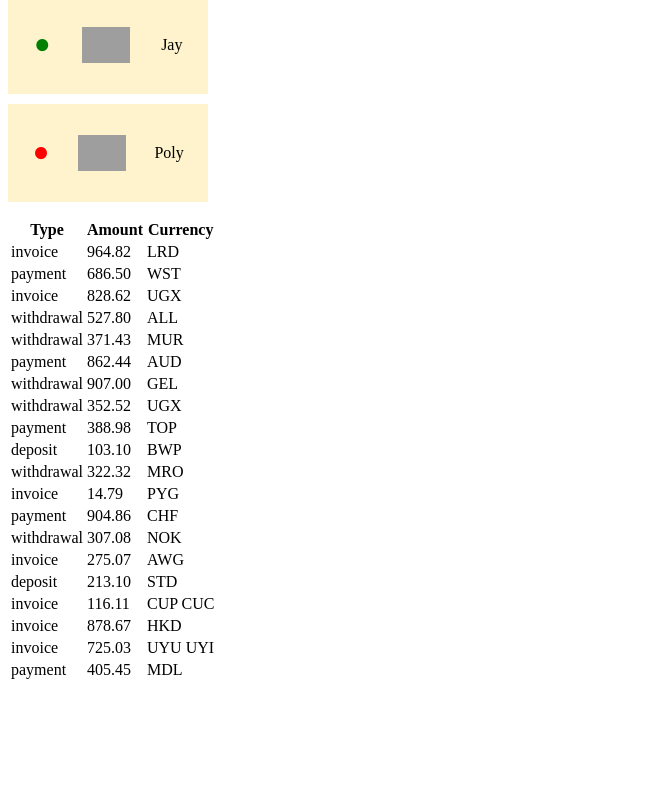
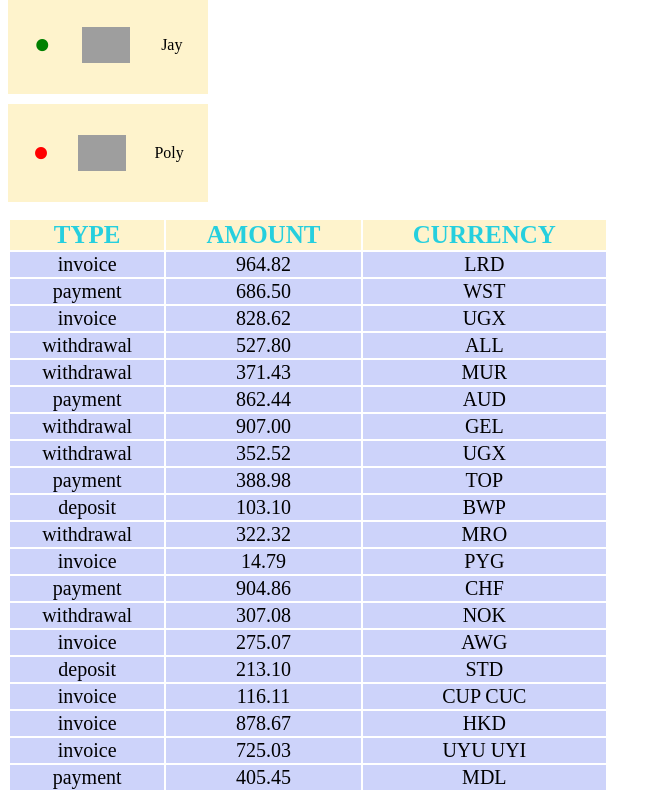
Before and after one commit to Ludavir/goit-react-hw-01-components, a React (Create React App) app: page / in a window 1280 px wide. Shown: the part 800-1600 px from the top of the page, without its empty margins (0-661 px from the left). Before the commit the page ends 1490 px from the top, so only its background shows below. Built offline with nearby package versions, Linux system fonts and the light colour scheme; grey boxes are pictures that could not be loaded.

Commit message:
everything is done

```diff
--- a/src/components/FriendList.jsx
+++ b/src/components/FriendList.jsx
@@ -1,5 +1,4 @@
 import Friends from './../json/friends.json';
-import PropTypes from "prop-types";
 import { ItemList, List, Off, On } from './FriendListStyles';
 
 
--- a/src/components/transactionStyles.jsx
+++ b/src/components/transactionStyles.jsx
@@ -1,19 +1,21 @@
 import styled from "styled-components";
 
-export const List = styled.ul`
-width: 200px;
-list-style: none;
-gap: 20px;
-padding: 0;
+export const TableList = styled.table`
+width: 600px;
+text-align: center;
 `
 
-export const ItemList = styled.li`
-display: flex;
-justify-content: space-around;
-align-items: center;
-gap: 20px;
-margin: 10px 0;
+export const TableHead = styled.thead`
+font-size: 25px;
+color: #26CFDE;
 background-color: #FEF3CC;
+padding: 20px;
+text-transform: uppercase;
+`
+
+export const TableBody = styled.tbody`
+font-size: 20px;
+background-color: #CDD3FA;
 padding: 20px;
 `
 
@@ -21,8 +23,3 @@ export const On = styled.span`
 font-size: 50px;
 color: green;
 `
-
-export const Off = styled.span`
-font-size: 50px;
-color: red;
-`
--- a/src/components/transactions.jsx
+++ b/src/components/transactions.jsx
@@ -1,5 +1,5 @@
 import Transaction from '../json/transactions.json';
-import PropTypes from "prop-types";
+import { TableList, TableHead, TableBody} from './transactionStyles';
 
 const TransactionItem = () => {
 
@@ -19,18 +19,18 @@ const TransactionItem = () => {
 
 const TransactionHistory = () => {
     return (
-        <table className="transaction-history">
-            <thead>
+        <TableList className="transaction-history">
+            <TableHead>
                 <tr>
                     <th>Type</th>
                     <th>Amount</th>
                     <th>Currency</th>
                 </tr>
-            </thead>
-            <tbody>
-            <TransactionItem/>
-            </tbody>
-        </table>
+            </TableHead>
+            <TableBody>
+                <TransactionItem/>
+            </TableBody>
+        </TableList>
     )
 };
 
--- a/src/index.css
+++ b/src/index.css
@@ -1,3 +1,3 @@
 footer {
-
+text-transform: ca;
 }
```
